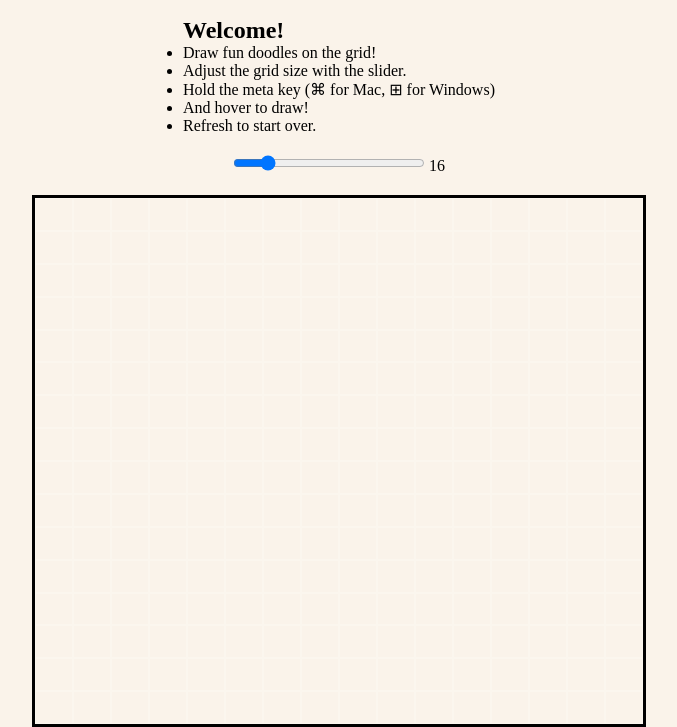
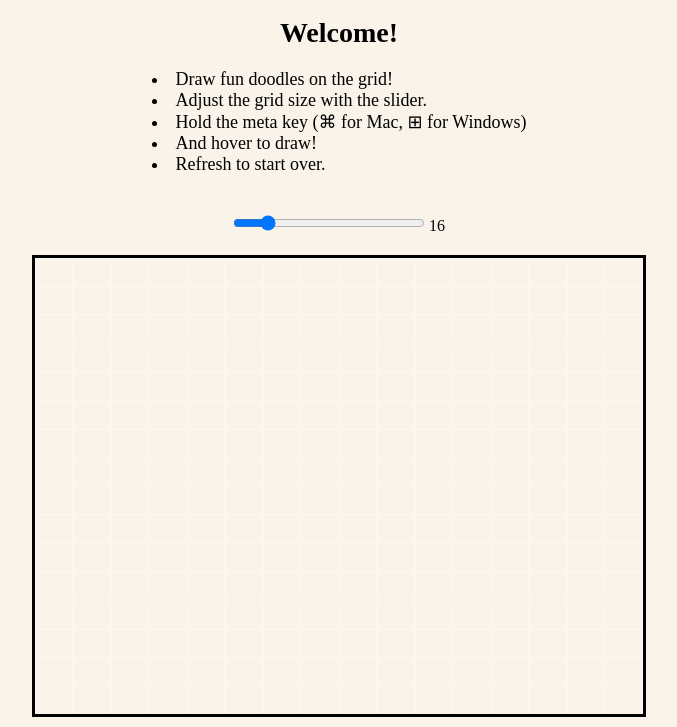
Before and after one commit to Kritijo/Etch-a-Sketch, a plain HTML site: page index.html in a window 1280 px wide. Shown: the part 73-800 px from the top of the page, without its empty margins (301-978 px from the left). Drawn offline with Linux system fonts and the light colour scheme.

Commit message:
Add styling to info header and list

```diff
--- a/styles.css
+++ b/styles.css
@@ -5,6 +5,7 @@ body{
     flex-direction: column;
     align-items: center;
     gap: 20px;
+    list-style-position: inside;
 }
 
 *{
@@ -24,6 +25,7 @@ input{
     flex-wrap: wrap;
     width: 48vw;
     height: 48vw;
+    margin-bottom: 10px;
 }
 
 .cell{
@@ -33,3 +35,13 @@ input{
 h1{
     font-size: 48px;
 }
+
+.info h2{
+    text-align: center;
+    font-size: 28px;
+}
+
+.info ul{
+    padding: 20px;
+    font-size: 18px;
+}
```
